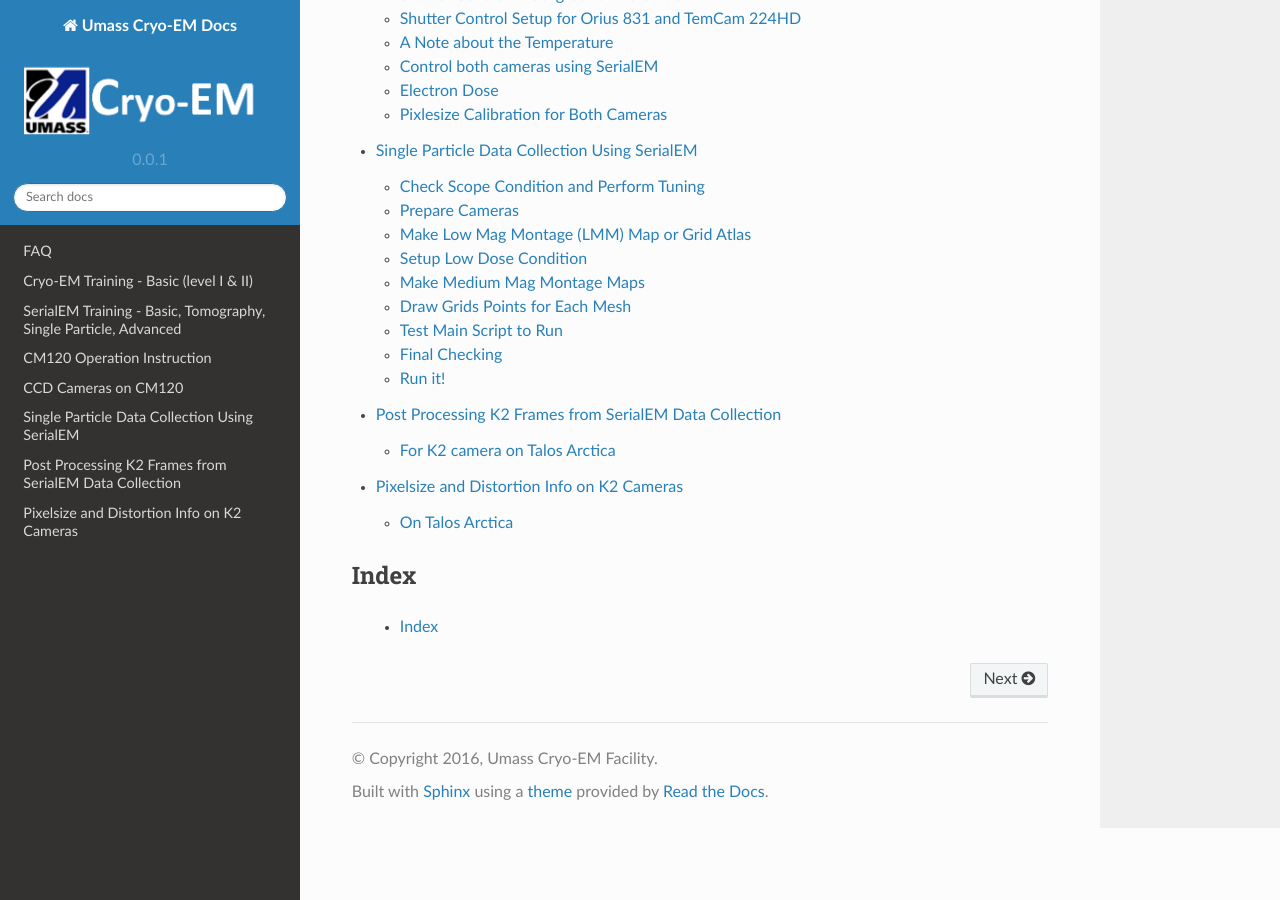
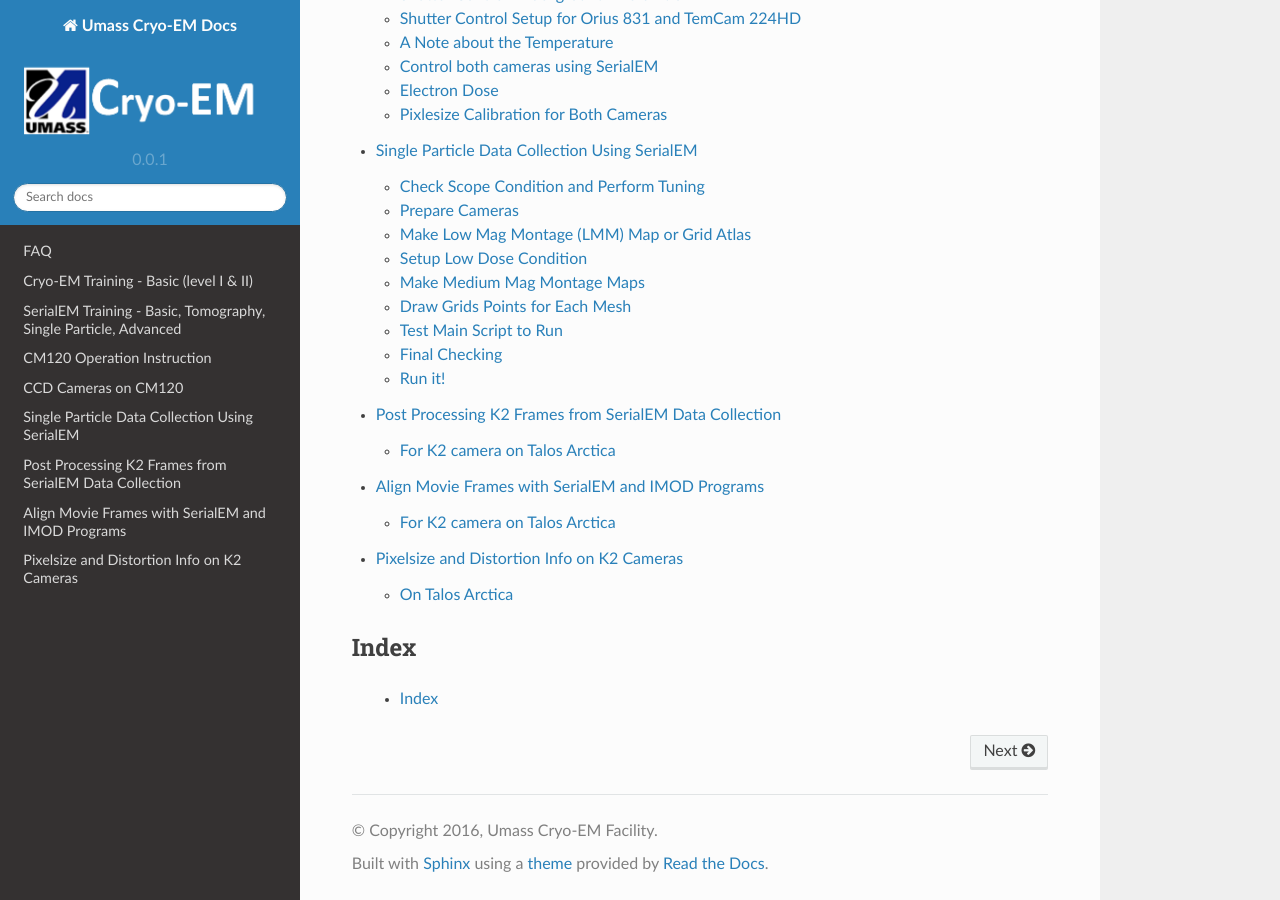
Before and after one commit to xuchen66/sphinx-emdocs, a Sphinx documentation site: the page built from source/index.rst, in a window 1280 px wide and 900 px high, scrolled down 1200 px. Built offline with Sphinx 7.4.7 and the Read the Docs theme 2.0.0, drawn with Linux system fonts in a browser that asks for light colours; pages that are not in the unit, such as notebooks, are missing from menus.

Commit message:
Update index.rst

```diff
--- a/source/index.rst
+++ b/source/index.rst
@@ -29,6 +29,7 @@
    ccds_cm120
    singleparticle_serialem
    post-process-k2-frames
+   align-movie-frames-imod
    pixelsize-and-distortion-info
 
 Index
```
